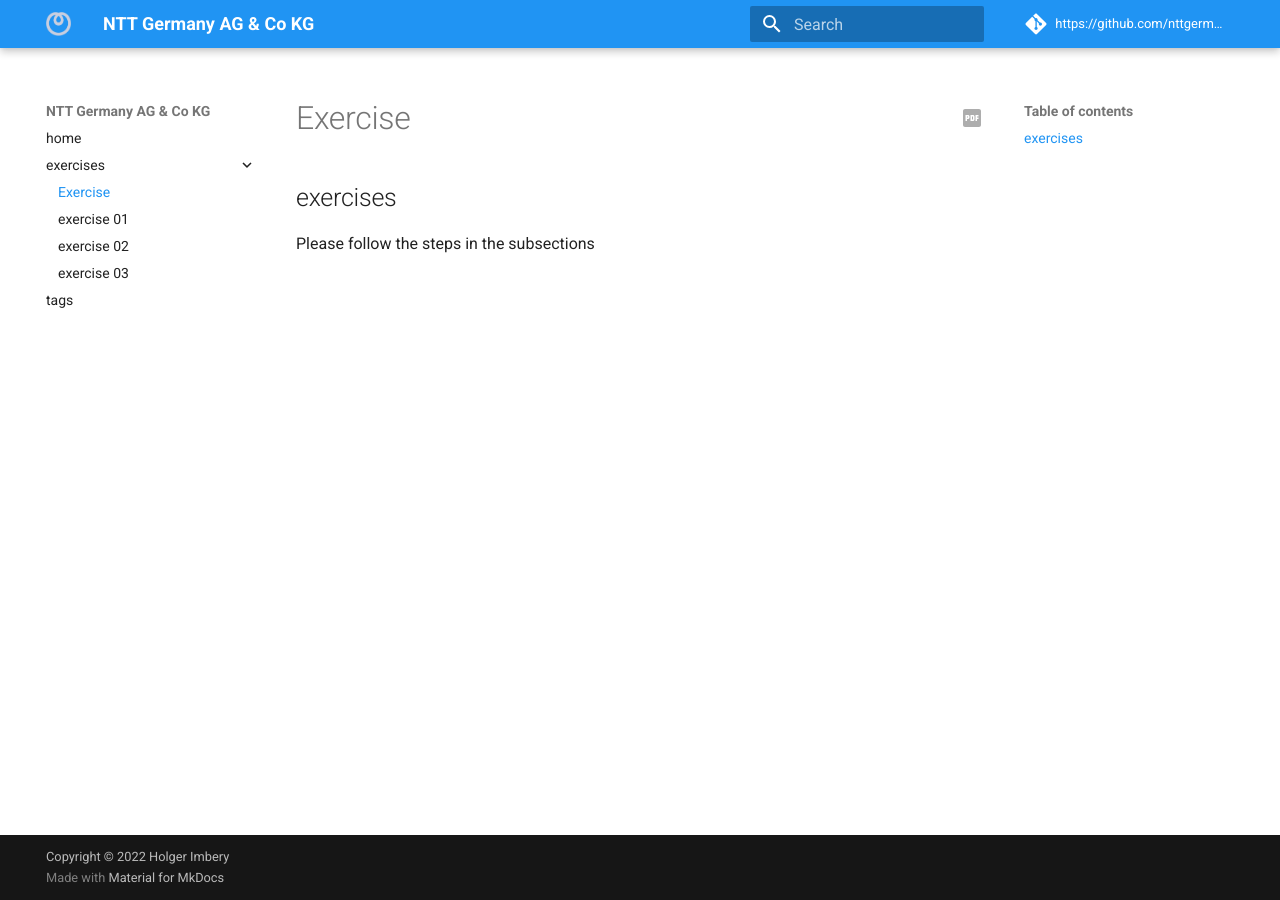
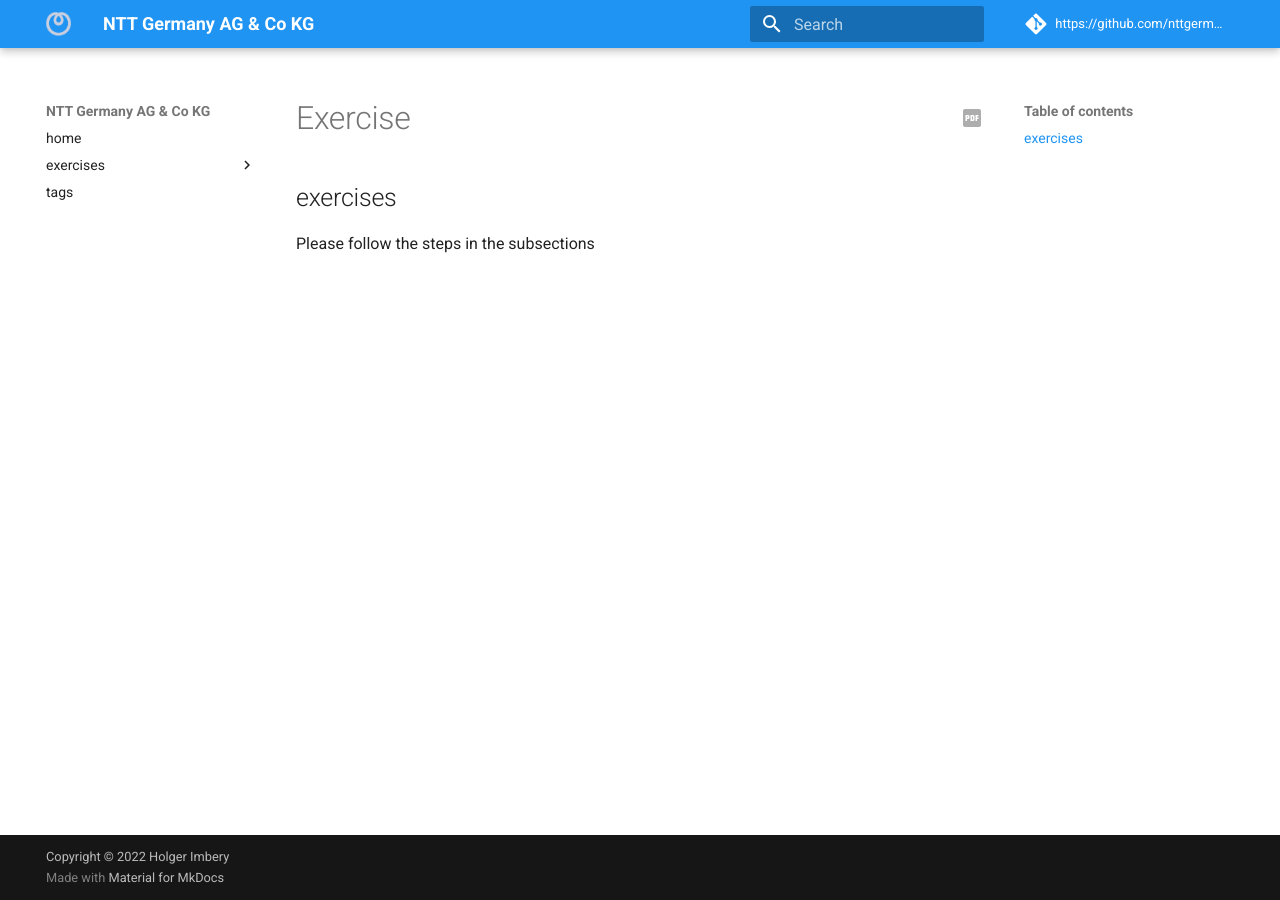
Before and after one commit to nttgermany/PVAinaday-documentation, an MkDocs documentation site: the page built from docs/exercise.md, in a window 1280 px wide. Built offline with MkDocs 1.6.1 and Material for MkDocs 9.7.7, drawn with Linux system fonts in a browser that asks for light colours; comment, search, counter and statistics services are not loaded.

Commit message:
menu cleanup

```diff
--- a/mkdocs.yml
+++ b/mkdocs.yml
@@ -14,7 +14,7 @@ copyright: Copyright &copy; 2022 Holger Imbery
 nav:
     - home: index.md
     - exercises:
-      - exercise.md
+#      - exercise.md
       - exercise 01: exercise_01.md
       - exercise 02: exercise_02.md
       - exercise 03: exercise_03.md
```
